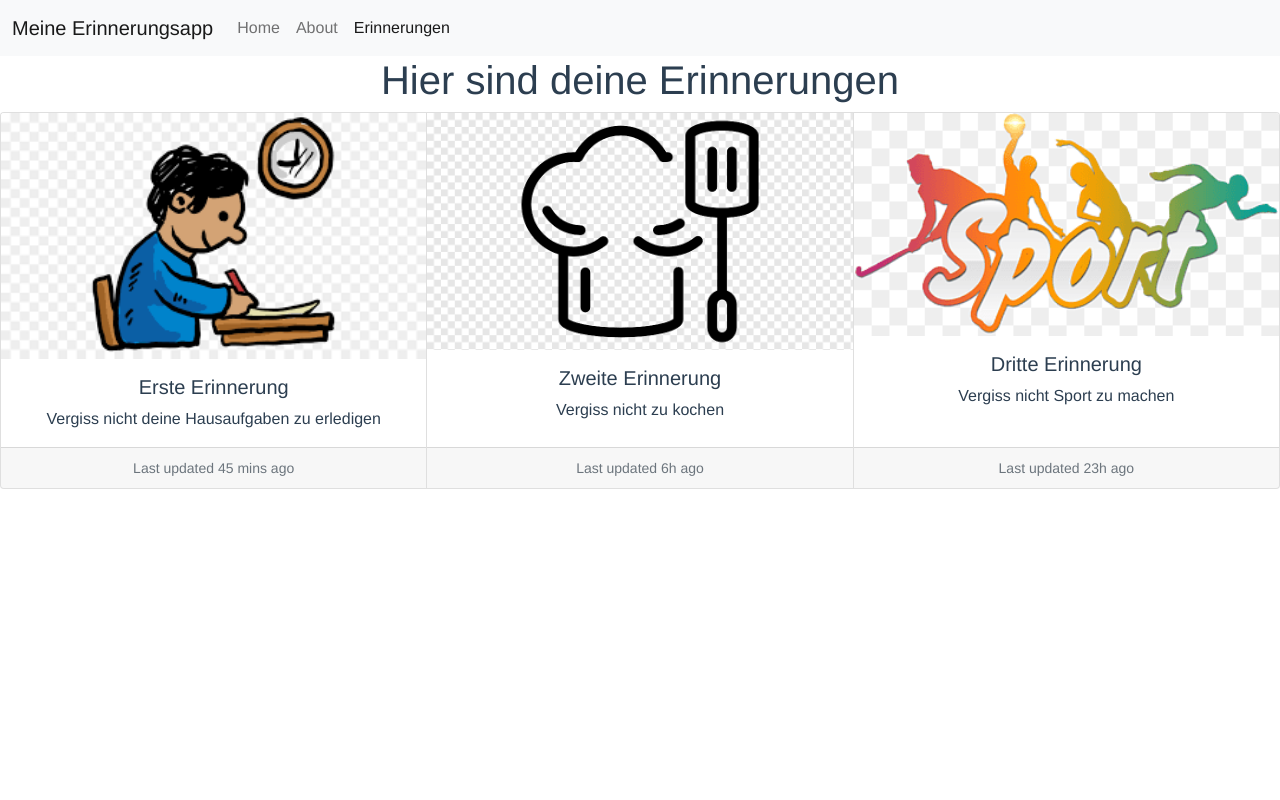
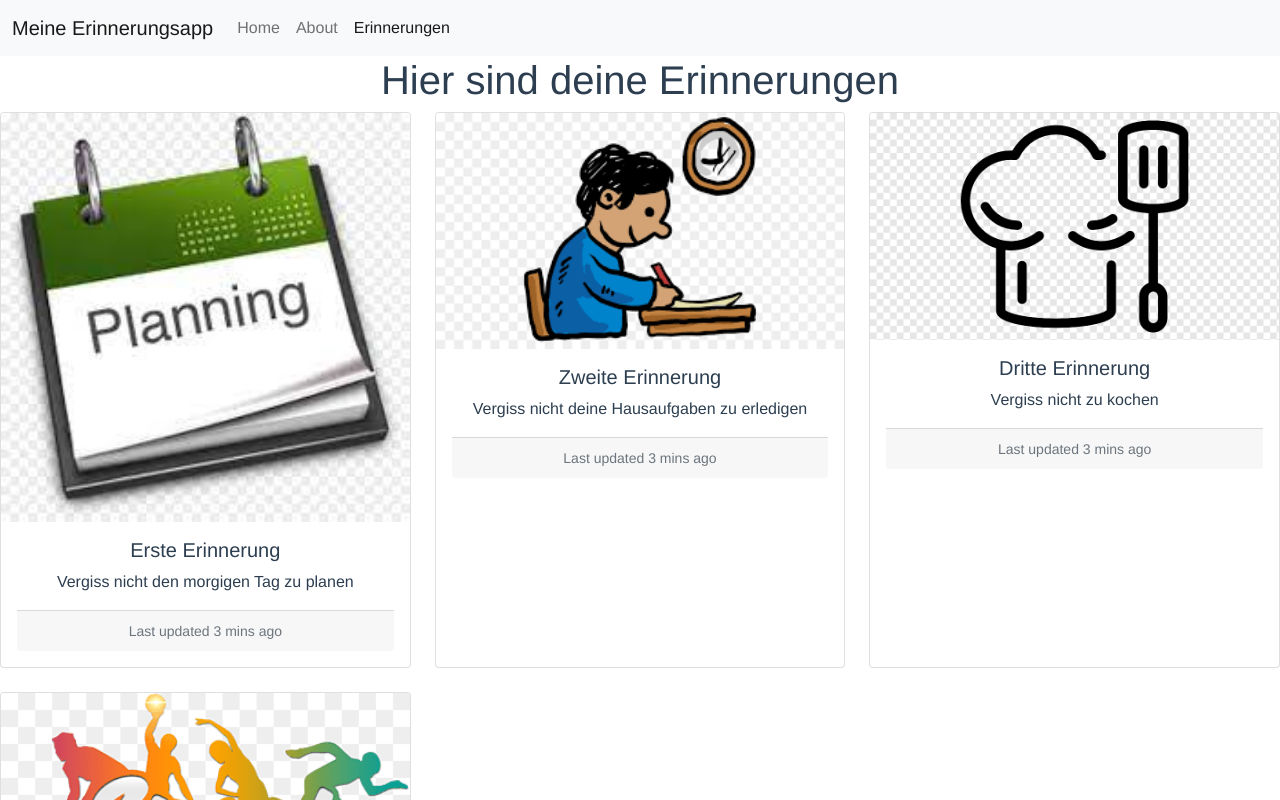
Before and after one commit to Sinan-576403/Erinnerungsapp_frontend, a Vue app: page /erinnerungen in a window 1280 px wide. Shown: the top 800 px of the page. Built offline with nearby package versions, Linux system fonts and the light colour scheme.

Commit message:
Erinnerungen erneuert

```diff
--- a/src/views/Erinnerungen.vue
+++ b/src/views/Erinnerungen.vue
@@ -1,34 +1,52 @@
 <template>
   <h1>Hier sind deine Erinnerungen</h1>
-  <div class="card-group">
-    <div class="card">
-      <img src="../assets/Ha.png" class="card-img-top" alt="">
+  <div class="row row-cols-1 row-cols-md-3 g-4">
+    <div class="col">
+      <div class="card h-100">
+        <img src="../assets/planen2.jpeg" class="card-img-top" alt="...">
         <div class="card-body">
           <h5 class="card-title">Erste Erinnerung</h5>
-        <p class="card-text">Vergiss nicht deine Hausaufgaben zu erledigen</p>
-      </div>
+          <p class="card-text">Vergiss nicht den morgigen Tag zu planen</p>
           <div class="card-footer">
-        <small class="text-muted">Last updated 45 mins ago</small>
+            <small class="text-muted">Last updated 3 mins ago</small>
           </div>
         </div>
-    <div class="card">
+      </div>
+    </div>
+    <div class="col">
+      <div class="card h-100">
+        <img src="../assets/Ha.png" class="card-img-top" alt="...">
+        <div class="card-body">
+          <h5 class="card-title">Zweite Erinnerung</h5>
+          <p class="card-text">Vergiss nicht deine Hausaufgaben zu erledigen</p>
+          <div class="card-footer">
+            <small class="text-muted">Last updated 3 mins ago</small>
+          </div>
+        </div>
+      </div>
+    </div>
+    <div class="col">
+      <div class="card h-100">
         <img src="../assets/kochen.png" class="card-img-top" alt="...">
         <div class="card-body">
-        <h5 class="card-title">Zweite Erinnerung</h5>
+          <h5 class="card-title">Dritte Erinnerung</h5>
           <p class="card-text">Vergiss nicht zu kochen</p>
-      </div>
           <div class="card-footer">
-        <small class="text-muted">Last updated 6h ago</small>
+            <small class="text-muted">Last updated 3 mins ago</small>
           </div>
         </div>
-    <div class="card">
+      </div>
+    </div>
+    <div class="col">
+      <div class="card h-100">
         <img src="../assets/Sport.png" class="card-img-top" alt="...">
         <div class="card-body">
-        <h5 class="card-title">Dritte Erinnerung</h5>
+          <h5 class="card-title">Vierte Erinnerung</h5>
           <p class="card-text">Vergiss nicht Sport zu machen</p>
+          <div class="card-footer">
+            <small class="text-muted">Last updated 3 mins ago</small>
           </div>
-      <div class="card-footer">
-        <small class="text-muted">Last updated 23h ago</small>
+        </div>
       </div>
     </div>
   </div>
@@ -38,8 +56,6 @@
 export default {
   name: 'Erinnerungen'
 }
-
 </script>
-
 <style scoped>
 </style>
```
Also changed, not shown: src/assets/planen2.jpeg (added). Lines whose indentation alone changed are shown as unchanged.
